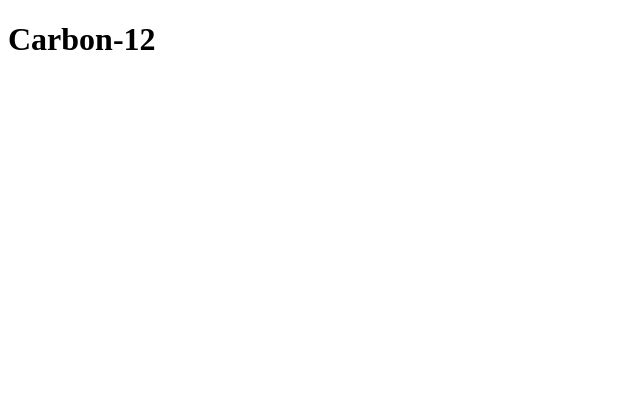
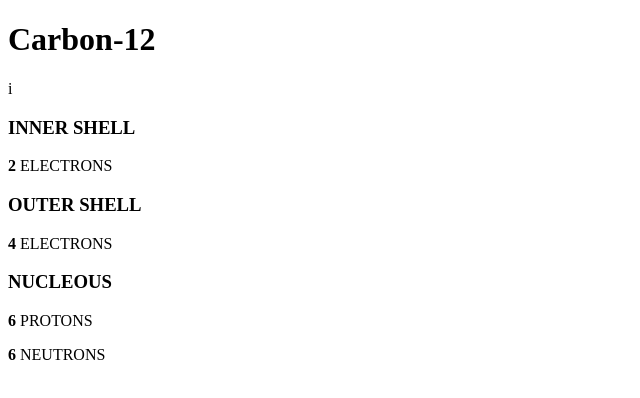
Before and after one commit to AndyMagwayer/carbon-physics, a plain HTML site: page index.html in a window 1280 px wide. Shown: the whole page, without its empty margins (0-640 px from the left). Drawn offline with Linux system fonts and the light colour scheme.

Commit message:
feat: completed show info section in there information about protons neirons and others

```diff
--- a/index.html
+++ b/index.html
@@ -37,6 +37,31 @@
 		<div class="electron"></div>
 	</div>
 
+
+    <div class="show-info">i</div>
+
+<div class="info">
+	<div class="inner-shell">
+		<div class="info-particle">
+			<h3>INNER SHELL</h3>
+			<p><strong>2</strong> ELECTRONS</p>
+		</div>
+	</div>
+	<div class="outer-shell">
+		<div class="info-particle">
+			<h3>OUTER SHELL</h3>
+			<p><strong>4</strong> ELECTRONS</p>
+		</div>
+	</div>
+	<div class="inner-nucleous">
+		<div class="info-particle">
+			<h3>NUCLEOUS</h3>
+			<p><strong>6</strong> PROTONS</p>
+			<p><strong>6</strong> NEUTRONS</p>
+		</div>
+	</div>
+</div>
+
 </div>
 </body>
 </html>
```
